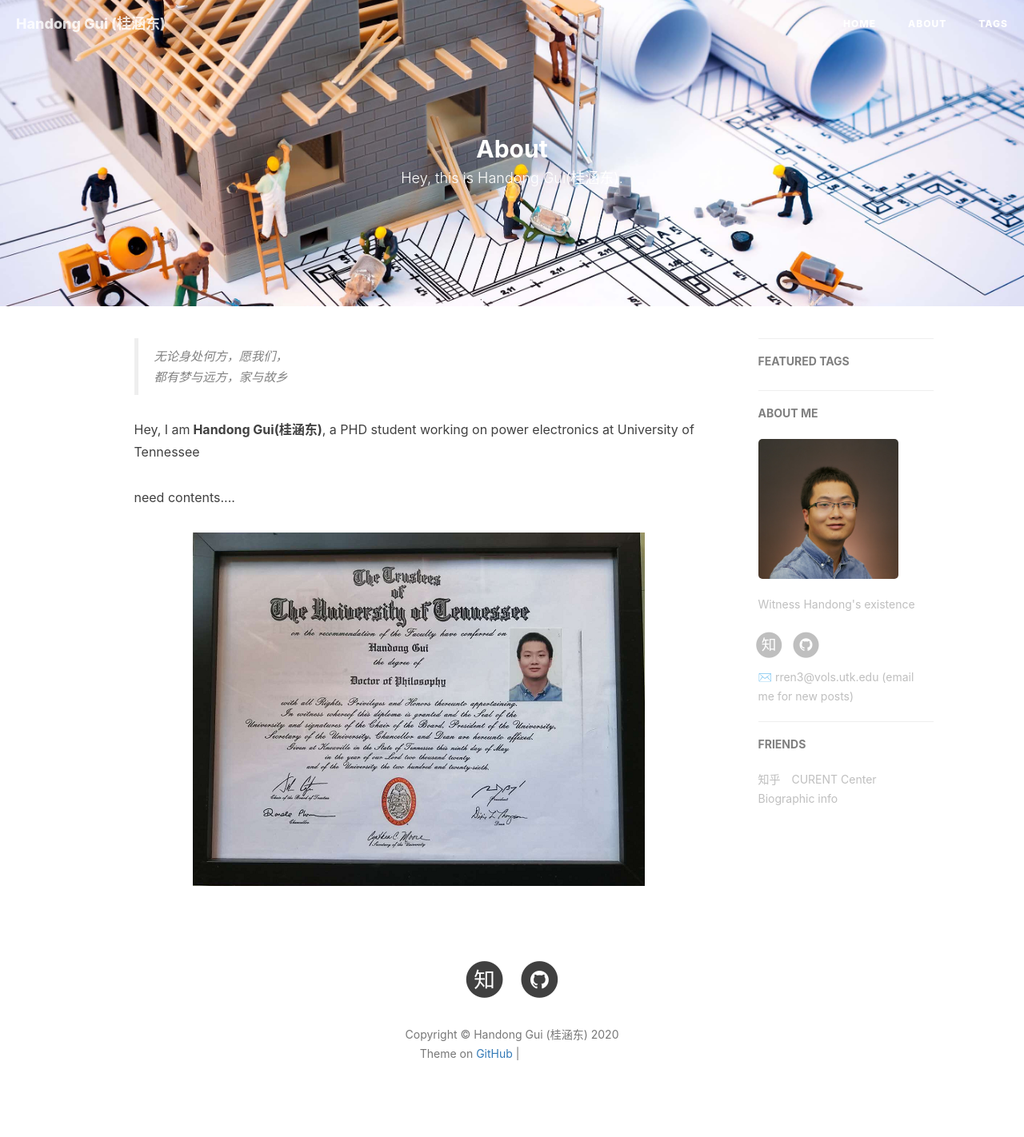
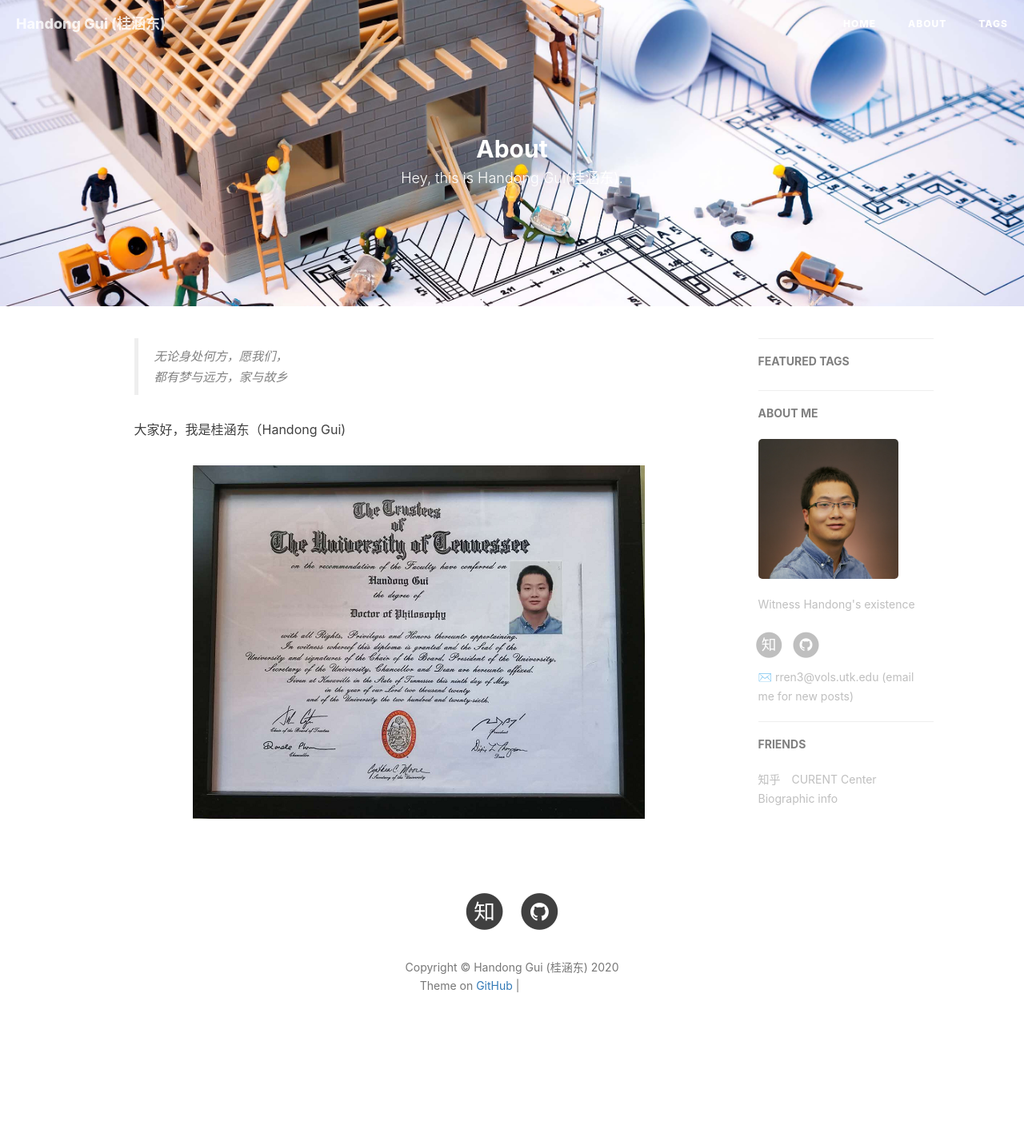
Before and after one commit to HandongGui/HandongGui.github.io, a Jekyll site: the page built from about.html, in a window 1280 px wide. Shown: the whole page at 80% size. Built offline with Jekyll 4.4.1, drawn with Linux system fonts in a browser that asks for light colours; nearby versions of some CDN libraries; comment, search, counter and statistics services are not loaded; after the commit the page ends 1337 px from its top, so only the background shows below that; grey boxes are pictures that could not be loaded.

Commit message:
Update about.html

```diff
--- a/about.html
+++ b/about.html
@@ -18,9 +18,7 @@
     <blockquote><p>无论身处何方，愿我们，<br>
         都有梦与远方，家与故乡</p></blockquote>
 
-    <p>Hey, I am<strong> Handong Gui(桂涵东)</strong>, a PHD student working on power electronics at University of Tennessee</p>
-
-    <p>need contents....</strong></p>
+    <p>大家好，我是桂涵东（Handong Gui)</strong></p>
 
     <img src="../../../../img/phd.png">
 
```
